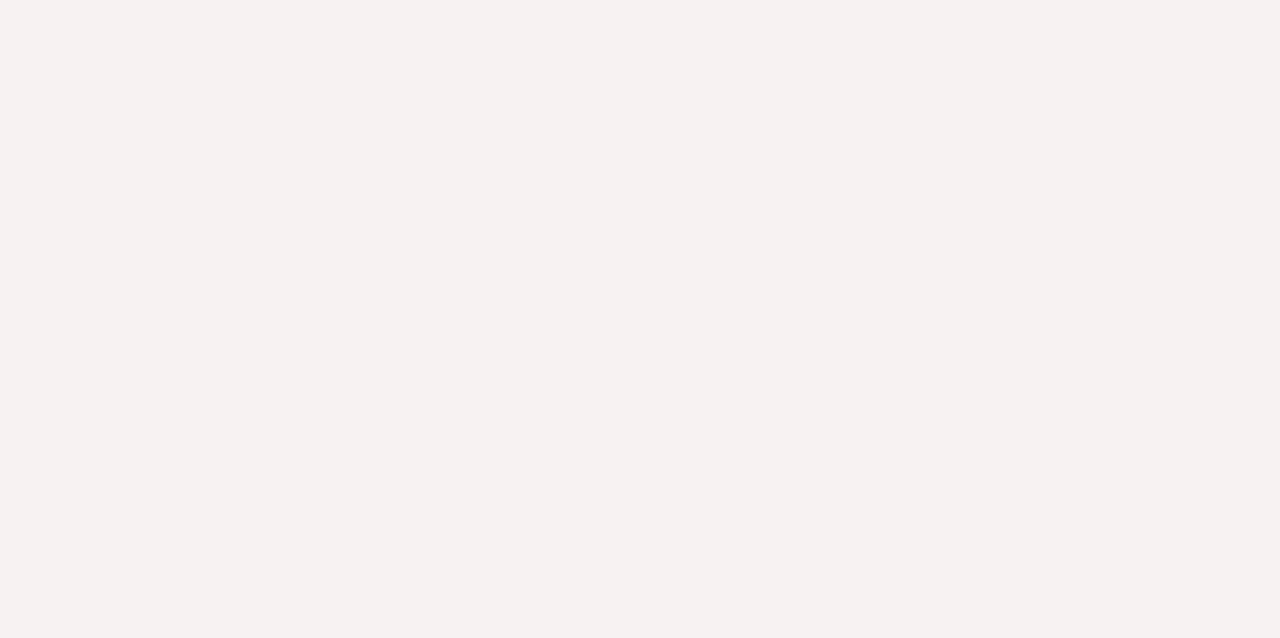
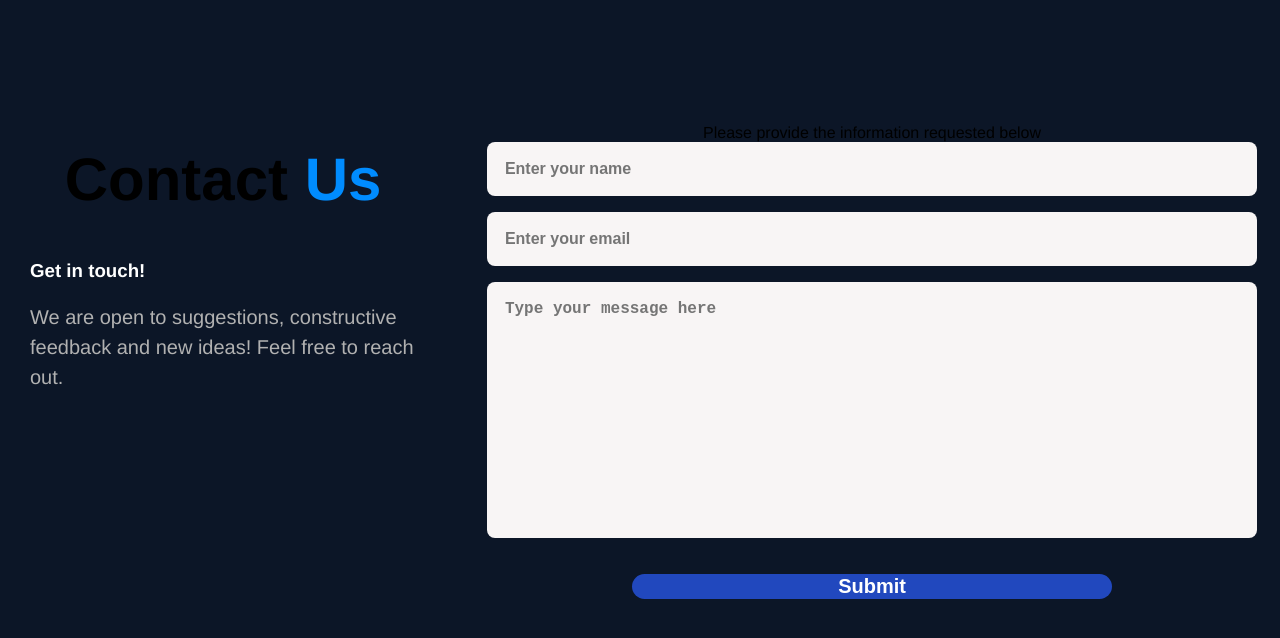
Before and after one commit to phgodwin/PPP_FE, a React (Create React App) app: page /contact-us in a window 1280 px wide. Before the commit this address had no page. Shown: the top 638 px of the page. Built offline with nearby package versions, Linux system fonts and the light colour scheme.

Commit message:
contact form fully functional, added example of possible css

```diff
--- a/src/App.js
+++ b/src/App.js
@@ -4,6 +4,7 @@ import Home from './Routing/Home';
 import SavingsCalculator from './Routing/SavingsCalculator';
 import BudgetPlanner from './Routing/BudgetPlanner';
 import SavingTips from './Routing/SavingTips';
+import Contact from './Routing/Contact';
 
 function App() {
   return (
@@ -15,6 +16,7 @@ function App() {
         <Route path="/savings-calculator" element={<SavingsCalculator />}></Route>
         <Route path="/budget-planner" element={<BudgetPlanner />}></Route>
         <Route path="/saving-tips" element={<SavingTips />} > </Route>
+        <Route path="/contact-us" element={<Contact />} > </Route>
         </Routes>
     </Router>
 
--- /dev/null
+++ b/src/Routing/Contact.css
@@ -0,0 +1,97 @@
+.contact {
+    display: flex;
+    align-items: center;
+    grid-template-columns: repeat(2, ifr);
+    gap: 3rem;
+    padding-left: 30px;
+    margin-top: 100px;
+    margin-bottom: 50px;
+
+}
+
+.contact-text h2 {
+    font-size: 60px;
+    line-height: 1;
+    text-align: center;
+    font-weight: bold;
+}
+
+.contact-text p {
+    text-align: left;
+    margin-bottom: 2rem;
+    line-height: 30px;
+    font-size: 20px;
+    color: rgb(177, 177, 177);
+}
+
+.contact-text h2 span {
+    color: rgb(0, 140, 255);
+}
+
+.contact-text h3 {
+    margin-top: 30px;
+
+    color: white;
+    font-weight: bold;
+    text-align: left;
+
+}
+
+.contact-form form {
+    position: relative;
+}
+
+.contact-form input,
+.contact-form textarea {
+    position: relative;
+    border: none;
+    outline: none;
+    width: 90%;
+    padding: 18px;
+    background: rgb(248, 245, 245);
+    color: rgb(132, 130, 130);
+    font-size: 1rem;
+    font-weight: 600;
+    margin-bottom: 1rem;
+    border-radius: 0.5rem;
+}
+
+.contact-form textarea {
+    resize: none;
+    height: 220px;
+}
+
+.submit {
+    display: inline-block;
+    background: rgb(33, 72, 190);
+    padding: 1px 20px;
+    border-radius: 50px;
+    color: white;
+    font-size: 20px;
+    text-decoration: none;
+    font-weight: 600;
+    animation: slideUp 1s ease forwards;
+    width: 480px;
+    border: none;
+}
+
+.submit:hover {
+    box-shadow: 0 0 5px rgb(10, 73, 245),
+        0 0 25px rgb(10, 73, 245),
+        0 0 50px rgb(10, 73, 245),
+        0 0 100px rgb(10, 73, 245);
+}
+
+.contact-text {
+    margin-bottom: 200px;
+}
+
+body {
+    background-color: #0c1627;
+    margin: 0;
+    padding: 0;
+}
+
+.page-container {
+    padding-bottom: 50px;
+}
--- /dev/null
+++ b/src/Routing/Contact.jsx
@@ -0,0 +1,49 @@
+
+import './Contact.css'
+import React, { useState } from 'react';
+import axios from 'axios';
+function Contact() {
+    const [name, setName] = useState('');
+    const [email, setEmail] = useState('');
+    const [message, setMessage] = useState('');
+
+    const handleSubmit = async (e) => {
+        e.preventDefault();
+        try {
+          // Send form data to server
+          await axios.post("http://localhost:8090/message/submit", {
+            name: name,
+            email: email,
+            message: message
+          });
+          console.log('Message sent successfully!');
+
+          setName('');
+        setEmail('');
+        setMessage('');
+          return
+        }catch (error){
+            console.error('Error sending message:', error);
+            console.error('Failed to send message. Please try again later.');
+        }}
+    return (
+        <section className='contact' id='contact'>
+            <div className='contact-text'>
+                <h2>Contact <span className="me">Us</span></h2>
+                <h3>Get in touch!</h3>
+                <p>We are open to suggestions, constructive feedback and new ideas! Feel free to reach out.</p>
+            </div>
+            <div>
+                <form className="contact-form" onSubmit={handleSubmit}>
+                    <label htmlFor="">Please provide the information requested below</label>
+                    <input type="text" placeholder='Enter your name' value={name} onChange={(e) => setName(e.target.value)} required />
+                    <input type="email" placeholder='Enter your email' value={email} onChange={(e) => setEmail(e.target.value)} required />
+                    <textarea name="" id="" cols="30" rows="10" placeholder='Type your message here' value={message} onChange={(e) => setMessage(e.target.value)} required></textarea>
+                    <button className='submit' type='submit'>Submit</button>
+                </form>
+            </div>
+        </section>
+    );
+}
+
+export default Contact
```
